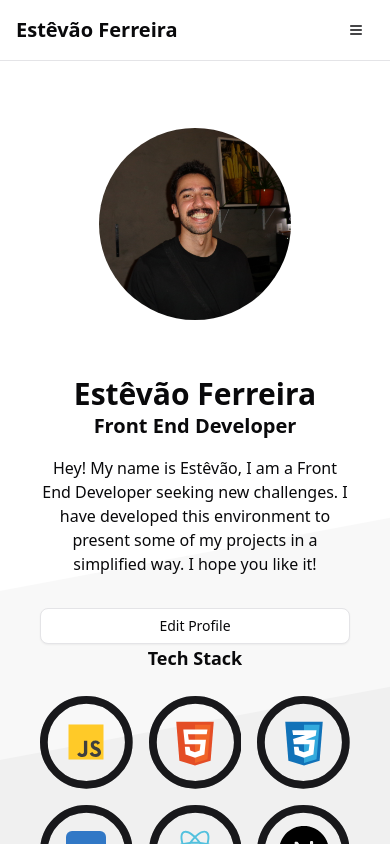
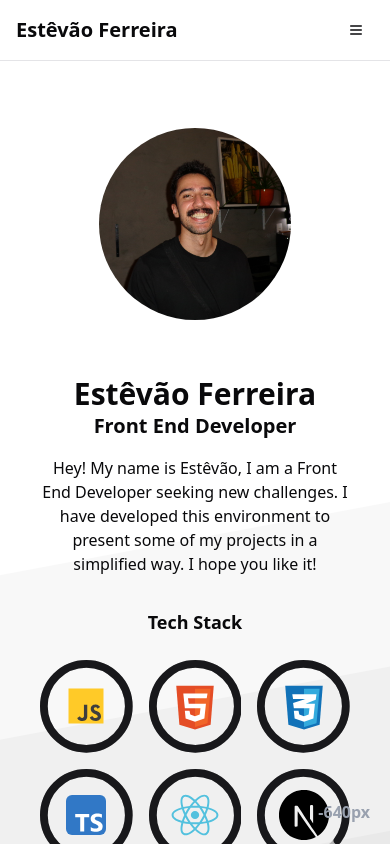
Before and after one commit to estevaof7/next-portfolio, a Next.js app: page / in a window 390 px wide. Shown: the top 844 px of the page. Built offline with nearby package versions, Linux system fonts and the light colour scheme.

Commit message:
modal funcionando

```diff
--- a/src/app/components/about/index.tsx
+++ b/src/app/components/about/index.tsx
@@ -50,31 +50,6 @@ export default function About() {
           <p className="mt-4 mb-8 sm:mt-6 sm:mb-10 md:mt-8 md:mb-12 lg:mb-16 mx-0">
             {aboutData.description}
           </p>
-          <Dialog>
-            {/* VER COMO DEIXAR MAIOR */}
-            <DialogTrigger asChild>
-              <Button variant="outline">Edit Profile</Button>
-            </DialogTrigger>
-            <DialogContent className="sm:max-w-[425px]">
-              <DialogHeader>
-                <DialogTitle>teste</DialogTitle>
-                <DialogDescription>
-                  Make changes to your profile here. Click save when youre done.
-                </DialogDescription>
-              </DialogHeader>
-              <div className="grid gap-4 py-4">
-                <div className="grid grid-cols-4 items-center gap-4">teste</div>
-                <div className="grid grid-cols-4 items-center gap-4">teste</div>
-              </div>
-              <DialogFooter>
-                <DialogClose asChild>
-                  <Button type="button" variant="secondary">
-                    Close
-                  </Button>
-                </DialogClose>
-              </DialogFooter>
-            </DialogContent>
-          </Dialog>
           <div className="flex flex-col space-y-3">
             <p className="text-lg sm:text-xl font-bold">
               {aboutData.techStack.title}
@@ -86,9 +61,12 @@ export default function About() {
                     progress: Progress;
                   }
                 ) => (
-                  <TooltipProvider key={card.src}>
+                  <Dialog key={card.src}>
+                    <TooltipProvider>
                       <Tooltip>
                         <TooltipTrigger>
+                          <DialogTrigger asChild>
+                            <div className="relative aspect-square cursor-pointer hover:scale-110 transition-all">
                               <ProgressCircle
                                 value={card.progress}
                                 iconPath={card.src}
@@ -97,10 +75,37 @@ export default function About() {
                                 clockWise={aboutData.techStack.clockWise}
                                 zoom={card.zoom || 1}
                               />
+                            </div>
+                          </DialogTrigger>
                         </TooltipTrigger>
                         <TooltipContent>{card.name}</TooltipContent>
                       </Tooltip>
                     </TooltipProvider>
+                    <DialogContent className="sm:max-w-[425px] md:min-w-2xl">
+                      <DialogHeader>
+                        <DialogTitle>teste</DialogTitle>
+                        <DialogDescription>
+                          Make changes to your profile here. Click save when
+                          youre done.
+                        </DialogDescription>
+                      </DialogHeader>
+                      <div className="grid gap-4 py-4">
+                        <div className="grid grid-cols-4 items-center gap-4">
+                          teste
+                        </div>
+                        <div className="grid grid-cols-4 items-center gap-4">
+                          teste
+                        </div>
+                      </div>
+                      <DialogFooter>
+                        <DialogClose asChild>
+                          <Button type="button" variant="secondary">
+                            Close
+                          </Button>
+                        </DialogClose>
+                      </DialogFooter>
+                    </DialogContent>
+                  </Dialog>
                 )
               )}
             </div>
--- a/src/app/components/about/tech-card.tsx
+++ b/src/app/components/about/tech-card.tsx
@@ -48,11 +48,11 @@ export const ProgressCircle = ({
   };
 
   return (
-    <div className="relative aspect-square">
+    <>
       <svg
         role="progressbar"
         viewBox={`0 0 ${size} ${size}`}
-        className={`w-full h-full text-primary ${className}`}
+        className={`w-full h-full text-primary z-20 ${className}`}
         aria-valuenow={normalizedValue}
         aria-valuemin={0}
         aria-valuemax={100}
@@ -78,6 +78,6 @@ export const ProgressCircle = ({
         height={50 * zoom}
         className="absolute top-1/2 left-1/2 -translate-x-1/2 -translate-y-1/2 xl:scale-100 md:scale-90"
       />
-    </div>
+    </>
   );
 };
--- a/src/app/page.tsx
+++ b/src/app/page.tsx
@@ -2,6 +2,7 @@ import NavBar from './components/nav-bar';
 import About from './components/about';
 import Projects from './components/projects';
 import Footer from './components/footer';
+import { BreakPointView } from './components/breakpoint-view';
 // import { BreakPointView } from './components/breakpoint-view';
 
 export default function Home() {
@@ -25,7 +26,7 @@ export default function Home() {
       <About />
       <Projects />
       <Footer />
-      {/* <BreakPointView /> */}
+      <BreakPointView />
     </main>
   );
 }
```
Lines whose indentation alone changed are shown as unchanged.
